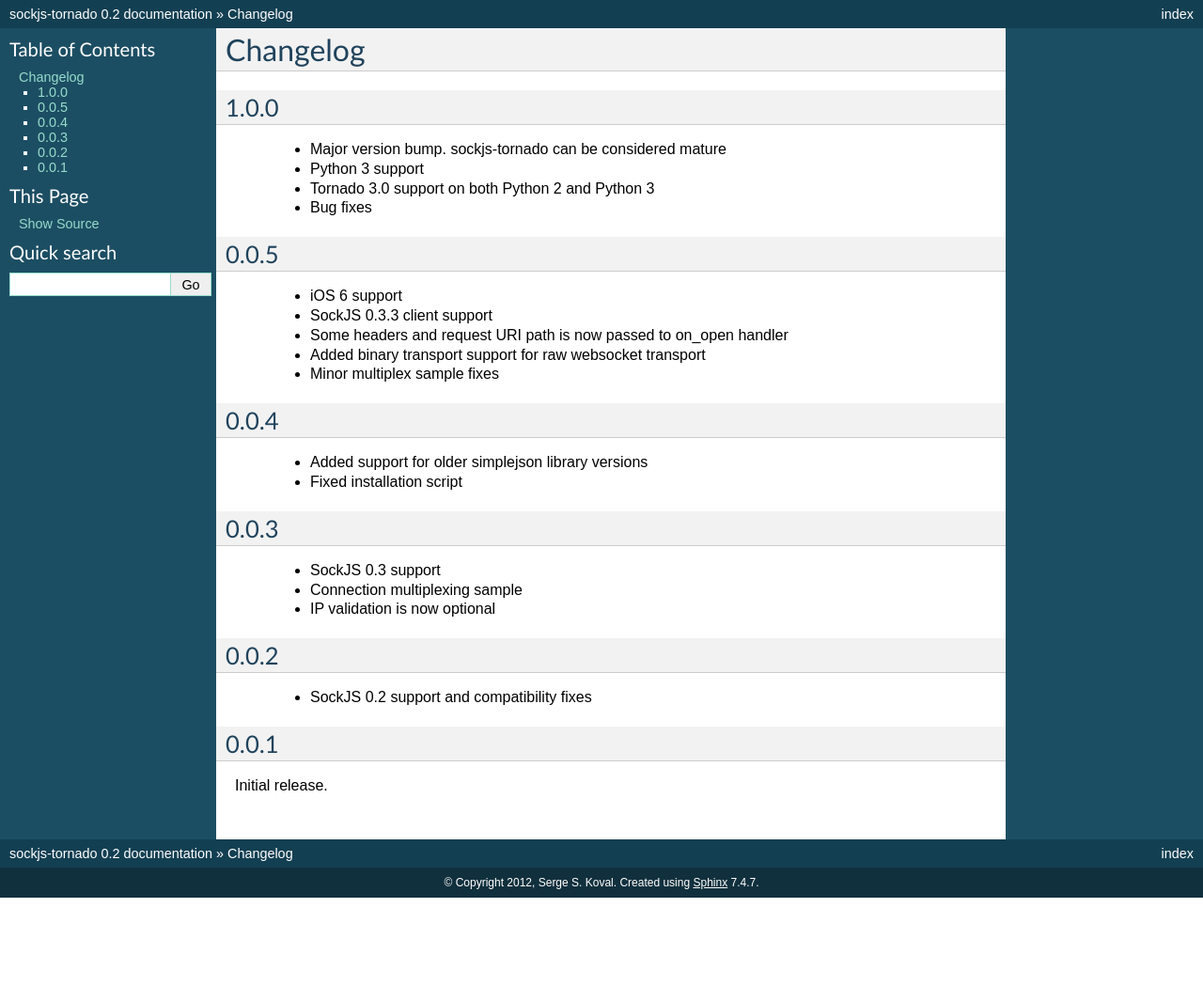
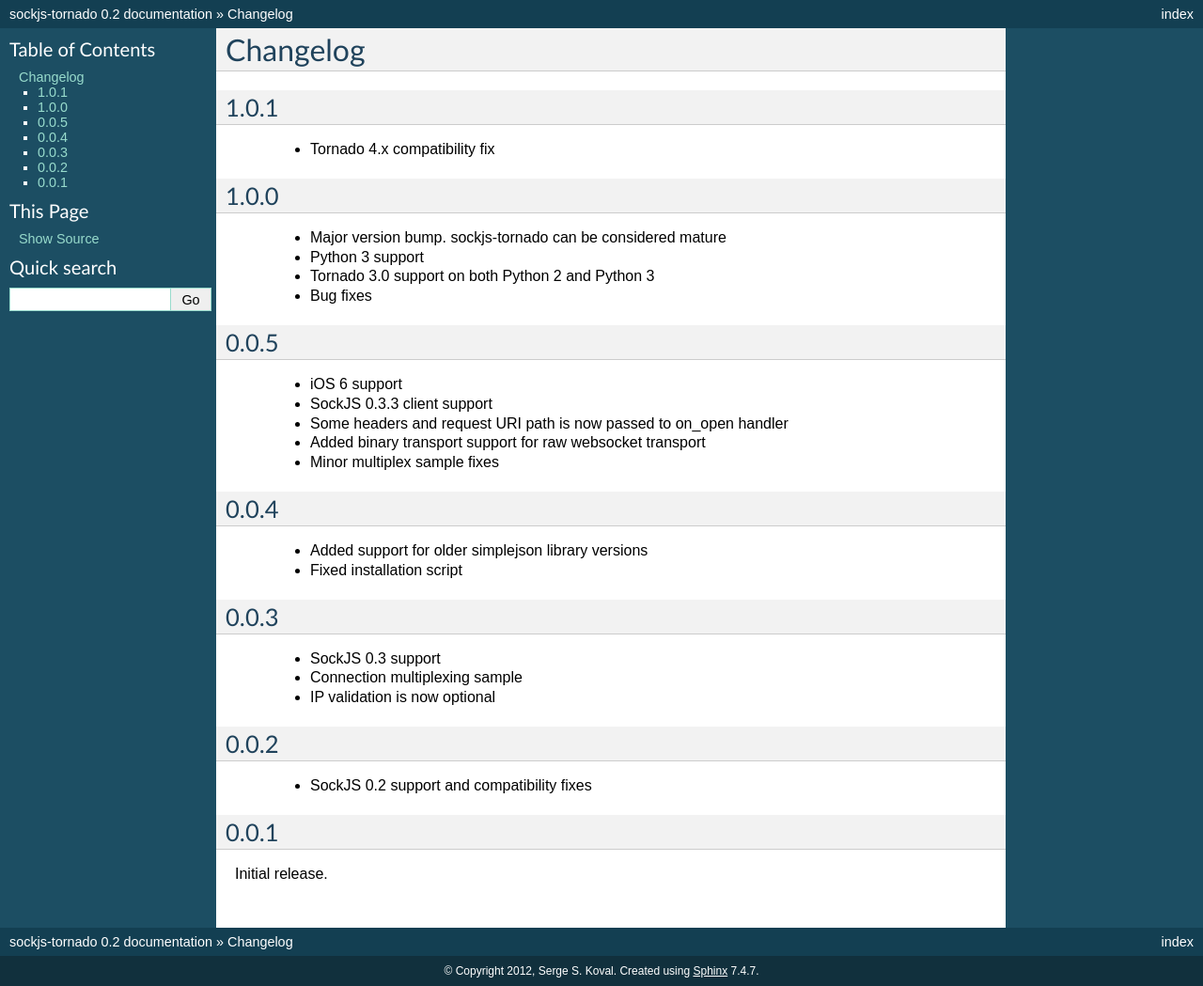
Before and after one commit to mrjoes/sockjs-tornado, a Sphinx documentation site: the page built from doc/changelog.rst, in a window 1280 px wide. Shown: the whole page at 94% size. Built offline with Sphinx 7.4.7, drawn with Linux system fonts in a browser that asks for light colours; before the commit the page ends 955 px from its top, so only the background shows below that.

Commit message:
Bumped version

```diff
--- a/doc/changelog.rst
+++ b/doc/changelog.rst
@@ -1,5 +1,9 @@
 Changelog
 ---------
+
+1.0.1
+~~~~~
+ - Tornado 4.x compatibility fix
 
 1.0.0
 ~~~~~
--- a/setup.py
+++ b/setup.py
@@ -28,7 +28,7 @@
 
 distutils.core.setup(
     name='sockjs-tornado',
-    version='1.0.0',
+    version='1.0.1',
     author='Serge S. Koval',
     author_email='serge.koval@gmail.com',
     packages=['sockjs', 'sockjs.tornado', 'sockjs.tornado.transports'],
```
